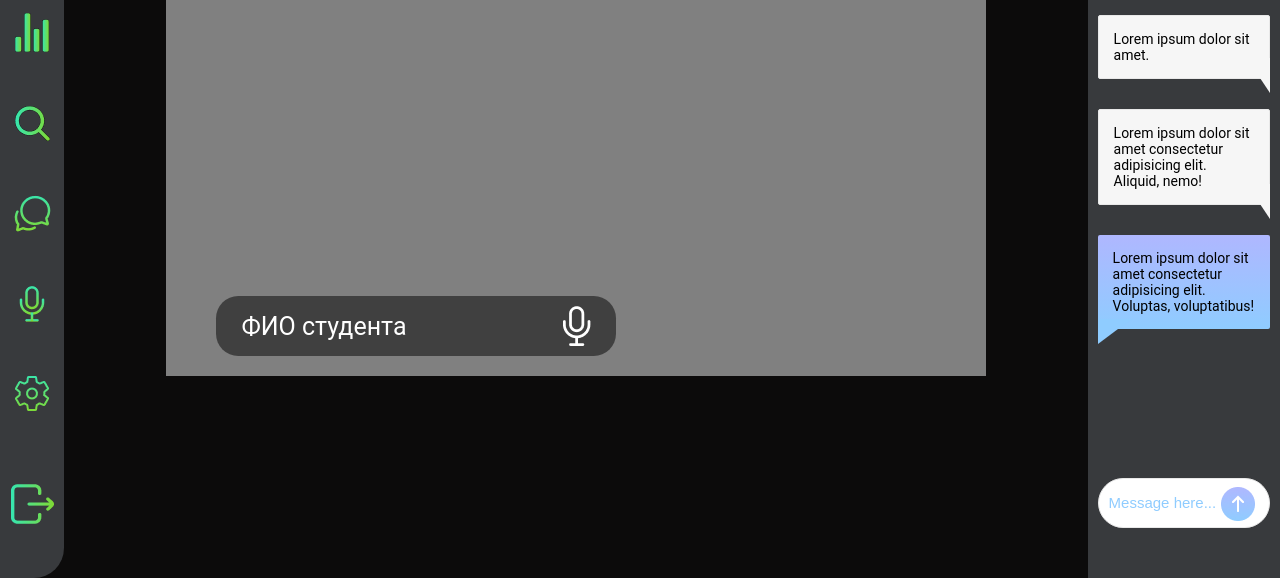
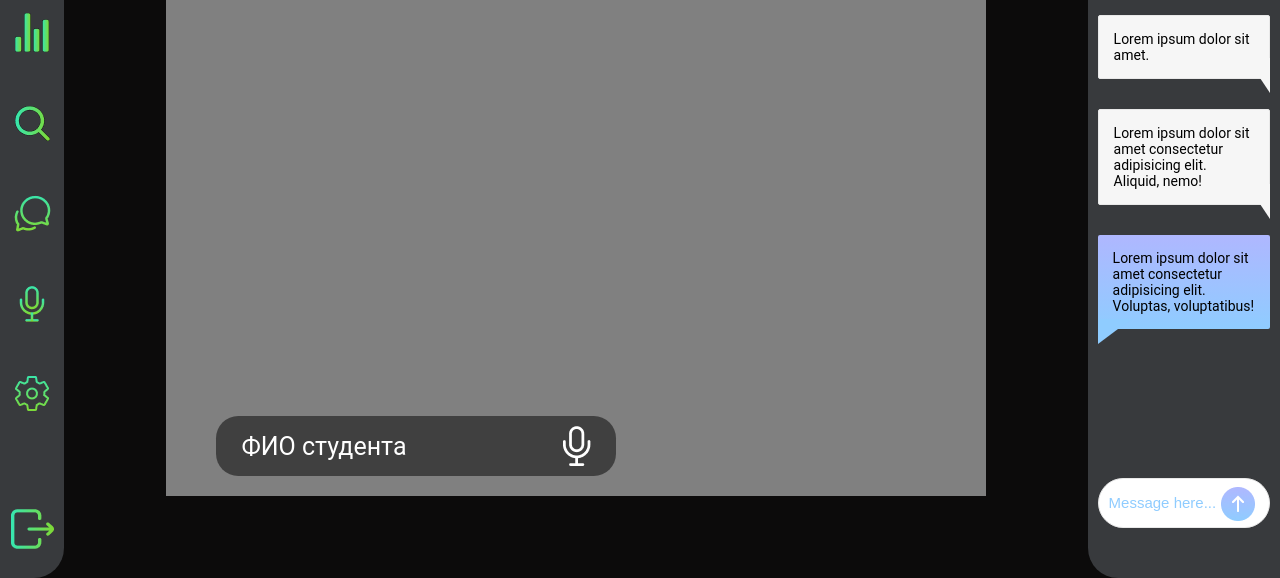
Before and after one commit to ZhenyaDope/HackatonRostelecom, a plain HTML site: page index.html in a window 1280 px wide. Shown: the part 222-800 px from the top of the page. Drawn offline with Linux system fonts and the light colour scheme.

Commit message:
исправлены границы у блока с сообщением

```diff
--- a/style.css
+++ b/style.css
@@ -26,7 +26,7 @@ body{
     flex-direction: column;
     height: 100%;
     width:5%;
-    padding:50px 0px;
+    padding:25px 0px;
     background: #383A3D;
     border-radius: 0px 30px 30px 0px;
 
@@ -159,6 +159,7 @@ body{
     align-items: center;
     flex-direction: column;
     padding:50px 0px;
+    border-radius: 30px 0px 0px 30px;
 }
 .messages__title{
     font-size: 30px;
@@ -246,7 +247,7 @@ body{
     .video{
         margin-top:70px;
         width:80%;
-        height: 50%;
+        height: 65%;
         background: gray;
         position: relative;
     }
```
